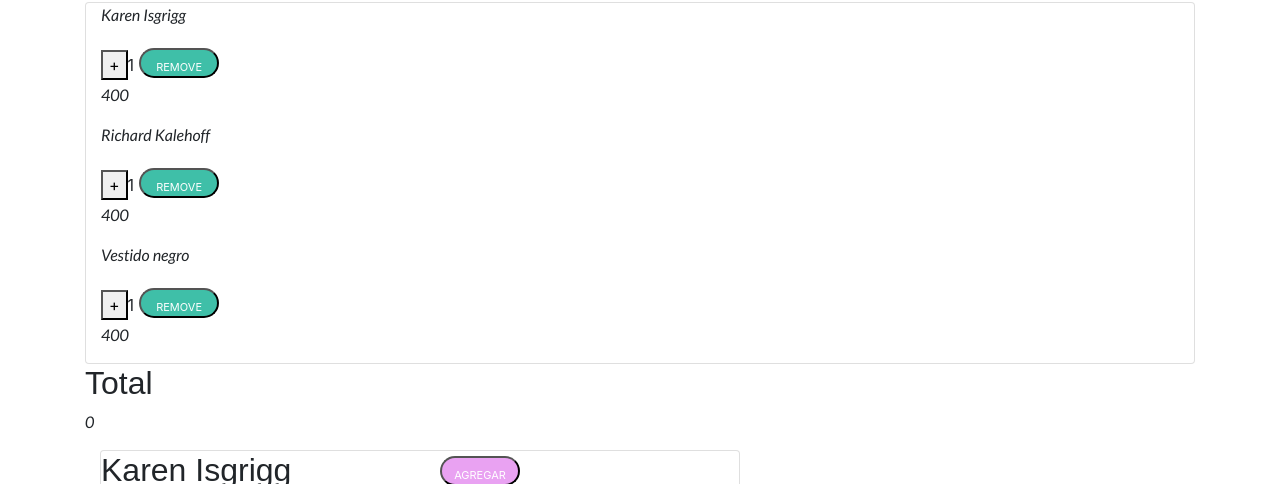
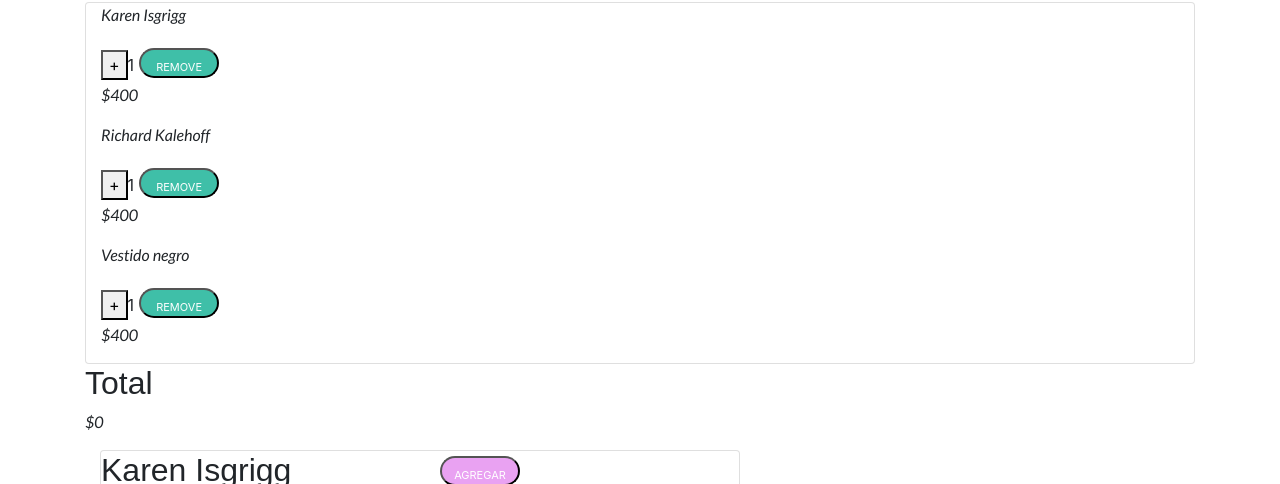
Before and after one commit to cabeltran10/BOU, a React (Create React App) app in the folder front/: page / in a window 1280 px wide. Shown: the part 1122-1606 px from the top of the page. Built offline with nearby package versions, Linux system fonts and the light colour scheme; no server answers.

Commit message:
change total on render needs fix

```diff
--- a/front/src/ShoppingCart.js
+++ b/front/src/ShoppingCart.js
@@ -5,8 +5,15 @@ import React, {Component, useState} from 'react';
 
 function ShoppingCart(props){
 
+
+let gettotal =()=>
+{
+    props.products.forEach(p=> total+p.price);
+}
+
 const [total, setTotal]=React.useState(0);
 const [quantity, setQuantity]=React.useState(1);
+
 
 let onClickTotal =(item)=>
 {
@@ -56,7 +63,7 @@ let onClickremove =(item)=>
             Remove
             </button>
 
-                   <p>{item.price}</p>
+                   <p>${item.price}</p>
 
              </div>
              </div>
@@ -67,7 +74,7 @@ let onClickremove =(item)=>
 
         <div className='total' >
         <h2>Total</h2>
-        <p>{total}</p>
+        <p>${total}</p>
         </div>
           </div>
 
```
